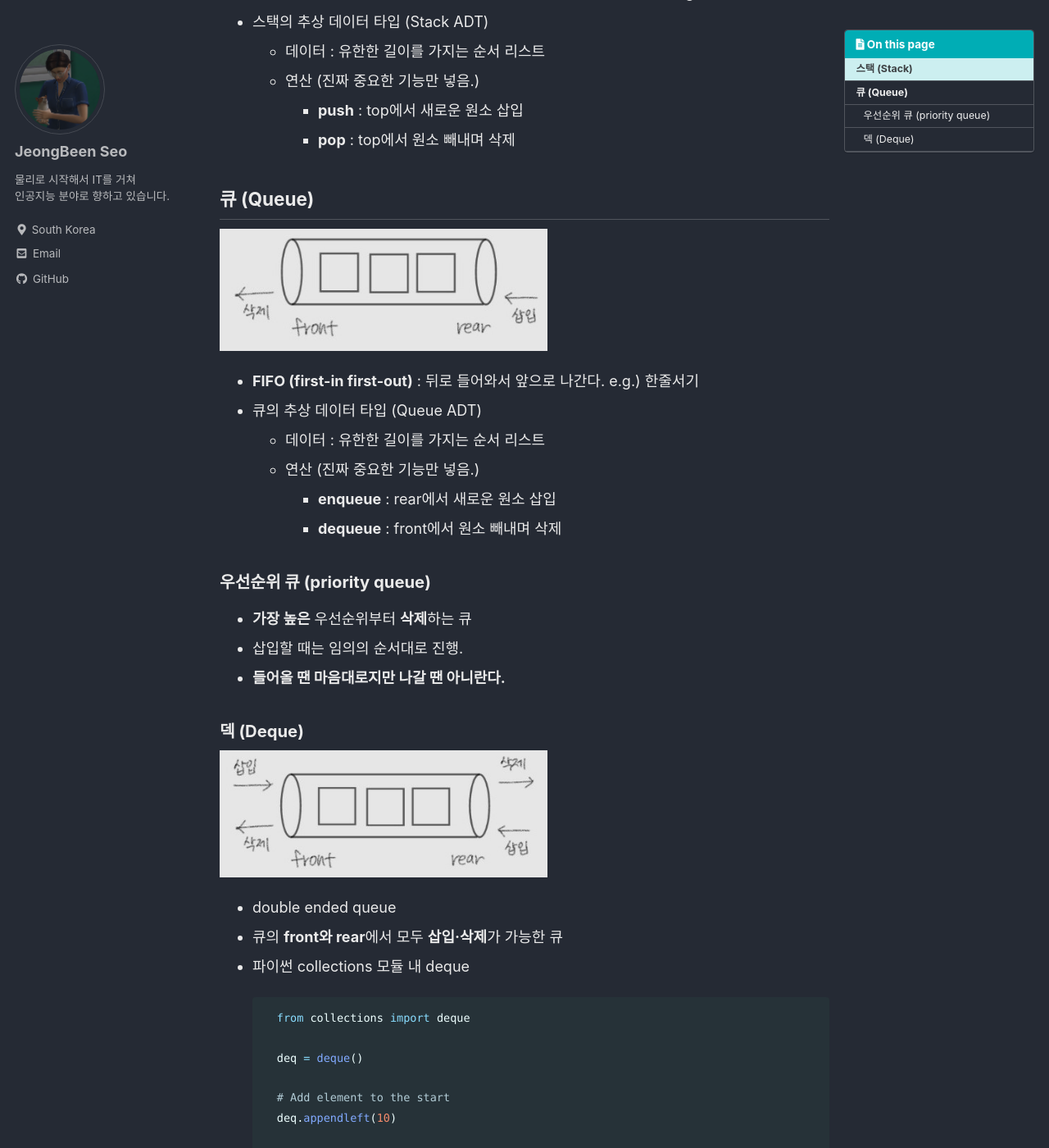
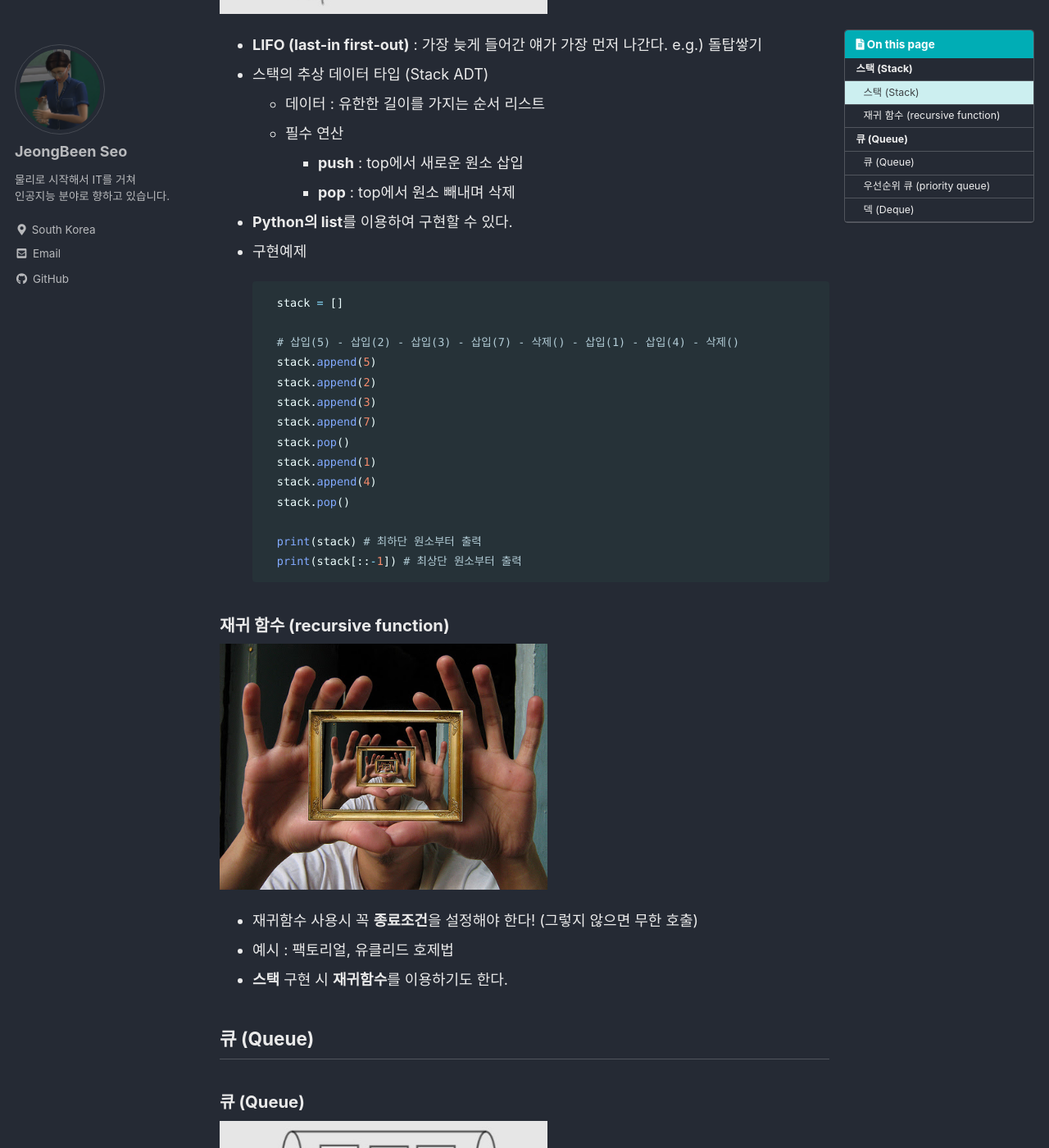
Before and after one commit to claire-1125/claire-1125.github.io, a Jekyll site: the page built from _posts/data_structure/2022-01-09-stackQueue.md, in a window 1280 px wide and 1400 px high, scrolled down 506 px. Shown: the whole window at 82% size. Built offline with Jekyll 4.4.1, drawn with Linux system fonts in a browser that asks for light colours; cached includes are drawn as plain includes; some of the changed text lies outside the part shown.

Commit message:
committed in Feb 16

````diff
--- a/_posts/data_structure/2022-01-09-stackQueue.md
+++ b/_posts/data_structure/2022-01-09-stackQueue.md
@@ -9,27 +9,83 @@
 ---
 
 ## 스택 (Stack)
+
+### 스택 (Stack)
 ![1.jpg](/assets/images/posts/data_structure/stackQueue/1.jpg){: width="400"}
 
 
 - **LIFO (last-in first-out)** : 가장 늦게 들어간 얘가 가장 먼저 나간다. e.g.) 돌탑쌓기
 - 스택의 추상 데이터 타입 (Stack ADT)
     - 데이터 : 유한한 길이를 가지는 순서 리스트
-    - 연산 (진짜 중요한 기능만 넣음.)
+    - 필수 연산
         - **push** : top에서 새로운 원소 삽입
         - **pop** : top에서 원소 빼내며 삭제
+- **Python의 list**를 이용하여 구현할 수 있다.
+- 구현예제
+
+    ```python
+    stack = []
+
+    # 삽입(5) - 삽입(2) - 삽입(3) - 삽입(7) - 삭제() - 삽입(1) - 삽입(4) - 삭제()
+    stack.append(5)
+    stack.append(2)
+    stack.append(3)
+    stack.append(7)
+    stack.pop()
+    stack.append(1)
+    stack.append(4)
+    stack.pop()
+
+    print(stack) # 최하단 원소부터 출력
+    print(stack[::-1]) # 최상단 원소부터 출력
+    ```
+
+### 재귀 함수 (recursive function)
+
+![recursive.jpg](/assets/images/posts/data_structure/stackQueue/recursive.jpg){: width="400"}
+
+- 재귀함수 사용시 꼭 **종료조건**을 설정해야 한다! (그렇지 않으면 무한 호출)
+- 예시 : 팩토리얼, 유클리드 호제법
+- **스택** 구현 시 **재귀함수**를 이용하기도 한다.
+
 
 
 ## 큐 (Queue)
+
+### 큐 (Queue)
 ![2.jpg](/assets/images/posts/data_structure/stackQueue/2.jpg){: width="400"}
 
 
 - **FIFO (first-in first-out)** : 뒤로 들어와서 앞으로 나간다. e.g.) 한줄서기
 - 큐의 추상 데이터 타입 (Queue ADT)
     - 데이터 : 유한한 길이를 가지는 순서 리스트
-    - 연산 (진짜 중요한 기능만 넣음.)
+    - 필수 연산
         - **enqueue** : rear에서 새로운 원소 삽입
         - **dequeue** : front에서 원소 빼내며 삭제
+- **Python의 deque 라이브러리**를 이용하여 구현할 수 있다.
+- 구현예제
+
+    ```python
+    from collections import deque
+
+    # 큐(Queue) 구현을 위해 deque 라이브러리 사용
+    queue = deque()
+
+    # 삽입(5) - 삽입(2) - 삽입(3) - 삽입(7) - 삭제() - 삽입(1) - 삽입(4) - 삭제()
+    queue.append(5)
+    queue.append(2)
+    queue.append(3)
+    queue.append(7)
+    queue.popleft()
+    queue.append(1)
+    queue.append(4)
+    queue.popleft()
+
+    print(queue) # 먼저 들어온 순서대로 출력
+    queue.reverse() # 다음 출력을 위해 역순으로 바꾸기
+    print(queue) # 나중에 들어온 원소부터 출력
+    ```
+
 
 ### 우선순위 큐 (priority queue)
 
````
Also changed, not shown: assets/images/posts/data_structure/stackQueue/recursive.jpg (added).
